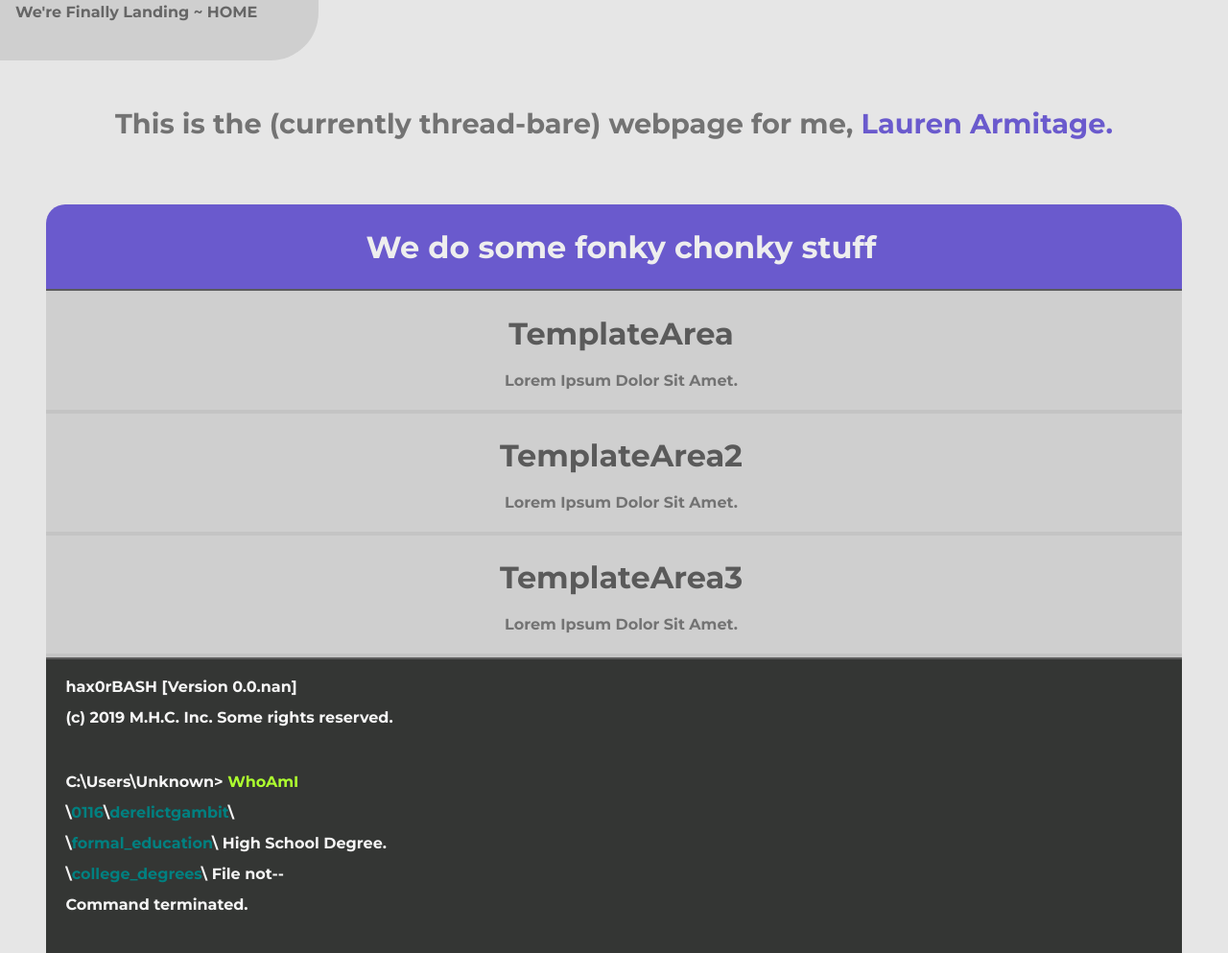
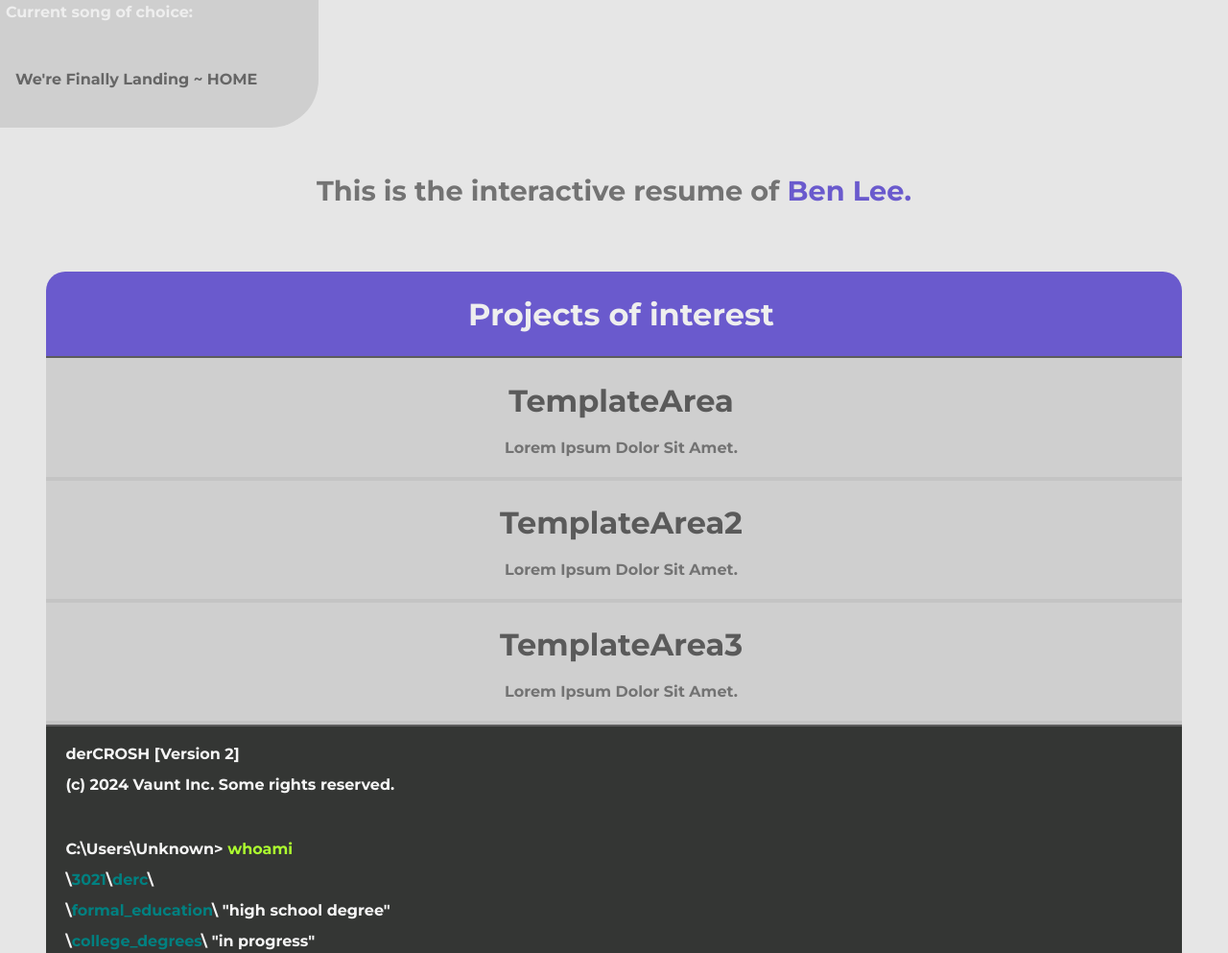
Before and after one commit to accountsetuprequired/setupyouraccount.github.io, a plain HTML site: page index.html in a window 1280 px wide. Shown: the part 298-1291 px from the top of the page at 96% size. Drawn offline with Linux system fonts and the light colour scheme.

Commit message:
Update index.html

```diff
--- a/index.html
+++ b/index.html
@@ -21,36 +21,37 @@
   <div class="rainbow-line" style="background: repeating-linear-gradient(45deg, darkslateblue, slateblue, red); content: none; font-size: 0.0em; height: 7px;"></div>
   <div class="grey-boxed-title" style="">
          <h1 style="font-family: Montserrat; color: white; font-size: 3.5em; text-align: center;" class="">
-             L. Armitage
+             Benjamin Lee
          </h1>
     </div>
     <br>
 <br>
     <div class="sidebuttondiv">
     <br>
-    <audio id="player" src="/media/landinghome.mp3" style="padding-left: 10px;"></audio>
+    <audio id="player" src="https://github.com/accountsetuprequired/setupyouraccount.github.io/raw/refs/heads/master/media/landinghome.mp3" style="padding-left: 10px;"></audio>
 <div class="player">
   <button onclick="document.getElementById('player').play()">▶️</button>
   <button onclick="document.getElementById('player').pause()">⏸️</button>
   <button onclick="document.getElementById('player').volume += 0.1">➕</button>
   <button onclick="document.getElementById('player').volume -= 0.1">➖</button>
 </div>
+    <p style="color: #eee;"> Current song of choice:</p><br>
     <p style="padding-left: 10px;">We're Finally Landing ~ HOME</p>
 <br>
     </div>
 <div class="container">
     <br>
          <p style="font-family: Montserrat; color: #444; font-size: 1.8em; text-align: center; ">
-             This is the (currently thread-bare) webpage for me,
+             This is the interactive resume of
              <b><span style="color: #555; text-decoration: underline;">
-                 Lauren Armitage.
+                 Ben Lee.
              </span></b>
          </p>
 
     </div>
     <div class="general-box">
     <div class="static-box" style="margin-left: 10px; margin-right: 10px; border-bottom: 2px solid #5c5c5c;">
-         <h1 style="line-height: 1.1;">We do some fonky chonky <span class="negativity">stuff</span></h1>
+         <h1 style="line-height: 1.1;">Projects of <span class="negativity">interest</span></h1>
     </div>
     <div class="box" style="margin-left: 10px; margin-right: 10px; padding: 5px; padding-left: 20px; color: #fff; text-align: center; border-bottom: 4px solid rgba(0,0,0,.05); z-index: 0;">
          <h1 style="line-height: 1.1;">TemplateArea</h1>
@@ -65,14 +66,13 @@
          <p style="color: #f5f5f5; line-height: 1.2;">Lorem Ipsum Dolor Sit Amet.</p>
     </div>
     <div class="terminal" style="border-top: 2px solid #5c5c5c; margin-left: 10px; margin-right: 10px; padding: 5px; padding-left: 20px; background-color: #222; color: #fff; text-align: left; border-bottom: 4px solid rgba(0,0,0,.05); z-index: 0;">
-         <p style="color: #f5f5f5; line-height: 1;"><b>hax0rBASH [Version 0.0.nan]</b></p>
-         <p style="color: #f5f5f5; line-height: 1;"><b>(c) 2019 M.H.C. Inc. Some rights reserved.</b></p>
+         <p style="color: #f5f5f5; line-height: 1;"><b>derCROSH [Version 2]</b></p>
+         <p style="color: #f5f5f5; line-height: 1;"><b>(c) 2024 Vaunt Inc. Some rights reserved.</b></p>
         <br>
-         <p style="color: #f5f5f5; line-height: 1;"><b>C:\Users\Unknown&gt; </b><span style="color: greenyellow"> WhoAmI</span></p>
-         <p style="color: #f5f5f5; line-height: 1;">\<span style="color: teal">0116</span>\<span style="color: teal">derelictgambit</span>\</p>
-         <p style="color: #f5f5f5; line-height: 1;">\<span style="color: teal">formal_education</span>\ High School Degree.</p>
-         <p style="color: #f5f5f5; line-height: 1;">\<span style="color: teal">college_degrees</span>\ File not--</p>
-         <p style="color: #f5f5f5; line-height: 1;">Command terminated.</p>
+         <p style="color: #f5f5f5; line-height: 1;"><b>C:\Users\Unknown&gt; </b><span style="color: greenyellow"> whoami</span></p>
+         <p style="color: #f5f5f5; line-height: 1;">\<span style="color: teal">3021</span>\<span style="color: teal">derc</span>\</p>
+         <p style="color: #f5f5f5; line-height: 1;">\<span style="color: teal">formal_education</span>\ "high school degree"</p>
+         <p style="color: #f5f5f5; line-height: 1;">\<span style="color: teal">college_degrees</span>\ "in progress"</p>
         <br>
          <p style="color: #f5f5f5; line-height: 1;"><b>C:\Users\Unknown&gt; </b><span style="color: greenyellow"> exit</span></p>
     </div>
@@ -83,8 +83,8 @@
     <div class="infobox" style="width: 14em; margin: 10px; border: 5px solid #444; padding: 5px;">
     <b>Contacts:</b> <br>
     setupyouraccount@pm.me (email) <br>
-    setupyouraccount (github) <br>
-    derelictgambit#6714 (discord)
+    accountsetuprequired (github) <br>
+    @derelicts (discord)
         </div>
 </div>
 
```
